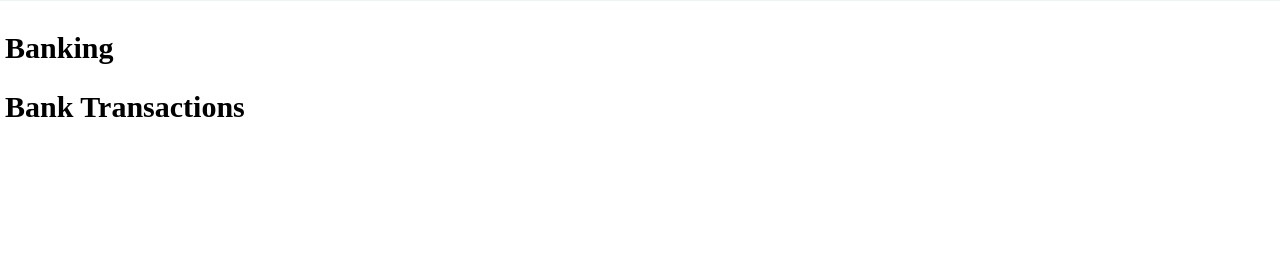
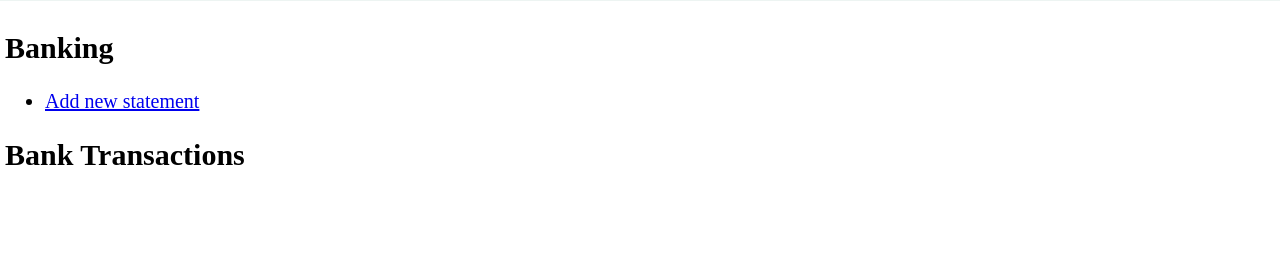
Before and after one commit to studybuffalo/treasurer_tools, a Django app: a page that uses bank_transactions/templates/bank_transactions/index.html in a window 1280 px wide. Shown: the part 49-310 px from the top of the page. Run offline with Django 3.2, Linux system fonts and the light colour scheme; the visitor is signed in with stand-in values (Sample User, id 1); data that the repository does not hold is empty; parts of the project's set-up code (start-up, migrations or seed data) failed here and were passed over.

Commit message:
Adding initial forms and views to start developing the add statement page

```diff
--- a/bank_transactions/models.py
+++ b/bank_transactions/models.py
@@ -66,6 +66,11 @@ class Statement(models.Model):
 
 class BankTransaction(models.Model):
     """Details on a single bank transactions"""
+    statement = models.ForeignKey(
+        Statement,
+        on_delete=models.CASCADE,
+        help_text="The statement this this transaction applies to",
+    )
     date_transaction = models.DateField(
         help_text="The date of the transaction",
     )
--- a/bank_transactions/templates/bank_transactions/add.html
+++ b/bank_transactions/templates/bank_transactions/add.html
@@ -7,7 +7,7 @@
 {% endblock %}
 
 {% block content %}
-    <h1>Add New {{ page_name|title }}</h1>
+    <h1>Add New Bank Statement</h1>
 
     {% include 'main/messages.html' %}
 
--- a/bank_transactions/templates/bank_transactions/index.html
+++ b/bank_transactions/templates/bank_transactions/index.html
@@ -5,6 +5,11 @@
 
     {% include 'main/messages.html' %}
 
+    <div>
+        <ul>
+            <li><a href="{% url 'statement_add' %}">Add new statement</a></li>
+        </ul>
+    </div>
     <div>
         <h2>Bank Transactions</h2>
         <ul>
--- a/bank_transactions/urls.py
+++ b/bank_transactions/urls.py
@@ -2,26 +2,20 @@
 from django.conf.urls import url
 
 from .views import (
-    dashboard
+    dashboard, statement_add, statement_edit, statement_delete,
 )
 # pylint: disable=invalid-name
 urlpatterns = [
+    url(r"^statement/add$", statement_add, name="statement_add"),
+    url(
+        r"^statement/edit/(?P<statement_id>\d+)$",
+        statement_edit,
+        name="statement_edit"
+    ),
+    url(
+        r"^statement/delete/(?P<statement_id>\d+)$",
+        statement_delete,
+        name="statement_delete"
+    ),
     url(r"^$", dashboard, name="bank_dashboard"),
 ]
-"""
-url(
-    r"^(?P<t_type>(expense|revenue))/add$",
-    transaction_add,
-    name="transaction_add",
-),
-url(
-    r"^(?P<t_type>(expense|revenue))/edit/(?P<transaction_id>\d+)$",
-    transaction_edit,
-    name="transaction_edit",
-),
-url(
-    r"^(?P<t_type>(expense|revenue))/delete/(?P<transaction_id>\d+)$",
-    transaction_delete,
-    name="transaction_delete",
-),
-"""
--- a/bank_transactions/views.py
+++ b/bank_transactions/views.py
@@ -6,120 +6,106 @@ from django.http import HttpResponseRedirect
 from django.shortcuts import render, get_object_or_404
 from django.urls import reverse
 
+from .forms import StatementForm
 from .models import (
-    BankTransaction,
+    Institution, Account, Statement, BankTransaction,
 )
 
 @login_required
 def dashboard(request):
-    """Main dashboard to expenses and revenue"""
-    bank_transaction = BankTransaction.objects.all()
+    """Main dashboard to display banking functions"""
+    bank_transactions = BankTransaction.objects.all()
 
     return render(
         request,
         "bank_transactions/index.html",
         context={
-            "bank_transactions": bank_transaction,
+            "bank_transactions": bank_transactions,
         },
     )
 
 @login_required
-def transaction_add(request, t_type):
-    """Generates and processes form to add a transaction"""
+def statement_add(request):
+    """Generates and processes form to add new bank statement"""
 
-    def save_transaction_form(form):
-        """Saves Transasction instance based on provided form data"""
+    def save_statement_form(form):
+        """Saves Statement instance based on provided form data"""
         # Collect the cleaned form fields
-        payee_payer = form.cleaned_data["payee_payer"]
-        memo = form.cleaned_data["memo"]
-        date_submitted = form.cleaned_data["date_submitted"]
-        transaction_type = "e" if t_type == "expense" else "r"
+        # payee_payer = form.cleaned_data["payee_payer"]
+
 
         # Set the model data and save the instance
-        transaction_data.payee_payer = payee_payer
-        transaction_data.memo = memo
-        transaction_data.date_submitted = date_submitted
-        transaction_data.transaction_type = transaction_type
+        #transaction_data.payee_payer = payee_payer
 
-        transaction_data.save()
+        # transaction_data.save()
 
-    def save_item_formset(formset):
-        """Saves an Item based on provided formset data"""
+    def save_transaction_formset(formset):
+        """Saves BankTransaction based on provided formset data"""
         # Only save non-empty forms
         if formset.cleaned_data:
-            # Create an Item object
-            item_data = Item()
+            # Create an BankTransaction object
+            transaction_data = BankTransaction()
 
             # Collect the cleaned formset data
-            date_item = formset.cleaned_data["date_item"]
-            description = formset.cleaned_data["description"]
-            amount = formset.cleaned_data["amount"]
-            gst = formset.cleaned_data["gst"]
+            # date_item = formset.cleaned_data["date_item"]
 
             # Set the model data and save the instance
-            item_data.transaction = transaction_data
-            item_data.date_item = date_item
-            item_data.description = description
-            item_data.amount = amount
-            item_data.gst = gst
+            # item_data.transaction = transaction_data
 
-            item_data.save()
+            # item_data.save()
 
     # Setup the inline formset for the Item model
-    item_inline_formset = inlineformset_factory(
-        Transaction,
-        Item,
-        fields=("date_item", "description", "amount", "gst",),
-        extra=5,
-        min_num=1,
-        validate_min=True,
+    bank_transaction_formset = inlineformset_factory(
+        Statement,
+        BankTransaction,
+        fields=(),
+        extra=10,
         can_delete=False,
     )
 
     # If this is a POST request then process the Form data
     if request.method == "POST":
-        # Create a Transaction object
-        transaction_data = Transaction()
+        # Create a Statement object
+        statement_data = Statement()
 
         # Create a form instance and populate it with data from the request (binding):
-        form = TransactionForm(request.POST, instance=transaction_data)
+        form = StatementForm(request.POST, instance=statement_data)
 
         # Check if the form is valid:
         if form.is_valid():
             # Create a item form instance and provide it the transaction object
-            item_formset = item_inline_formset(
-                request.POST, instance=transaction_data
+            transaction_formset = bank_transaction_formset(
+                request.POST, instance=statement_data
             )
 
-            if item_formset.is_valid():
-                save_transaction_form(form)
+            if transaction_formset.is_valid():
+                save_statement_form(form)
 
                 # Cycle through each item_formset and save model data
                 for formset in item_formset:
-                    save_item_formset(formset)
+                    save_transaction_formset(formset)
 
                 # redirect to a new URL:
-                messages.success(request, "Expense successfully added")
+                messages.success(request, "Statement successfully added")
 
-                return HttpResponseRedirect(reverse("transactions_dashboard"))
+                return HttpResponseRedirect(reverse("bank_dashboard"))
 
     # If this is a GET (or any other method) create the default form.
     else:
-        form = TransactionForm(initial={})
-        item_formset = item_inline_formset()
+        form = StatementForm(initial={})
+        item_formset = bank_transaction_formset()
 
     return render(
         request,
-        "transactions/add.html",
+        "bank_transactions/add.html",
         {
-            "page_name": t_type,
             "form": form,
             "formset": item_formset,
         },
     )
 
 @login_required
-def transaction_edit(request, t_type, transaction_id):
+def statement_edit(request, statement_id):
     """Generate and processes form to edit a financial system"""
 
     def update_transaction_form(form):
@@ -253,7 +239,7 @@ def transaction_edit(request, t_type, transaction_id):
     )
 
 @login_required
-def transaction_delete(request, t_type, transaction_id):
+def statement_delete(request, statement_id):
     """Generates and handles delete requests of a transaction"""
 
     # Get the Transaction instance
```
Also changed, not shown: bank_transactions/forms.py (+4 -8 lines), bank_transactions/migrations/0002_auto_20171226_2144.py (added).
